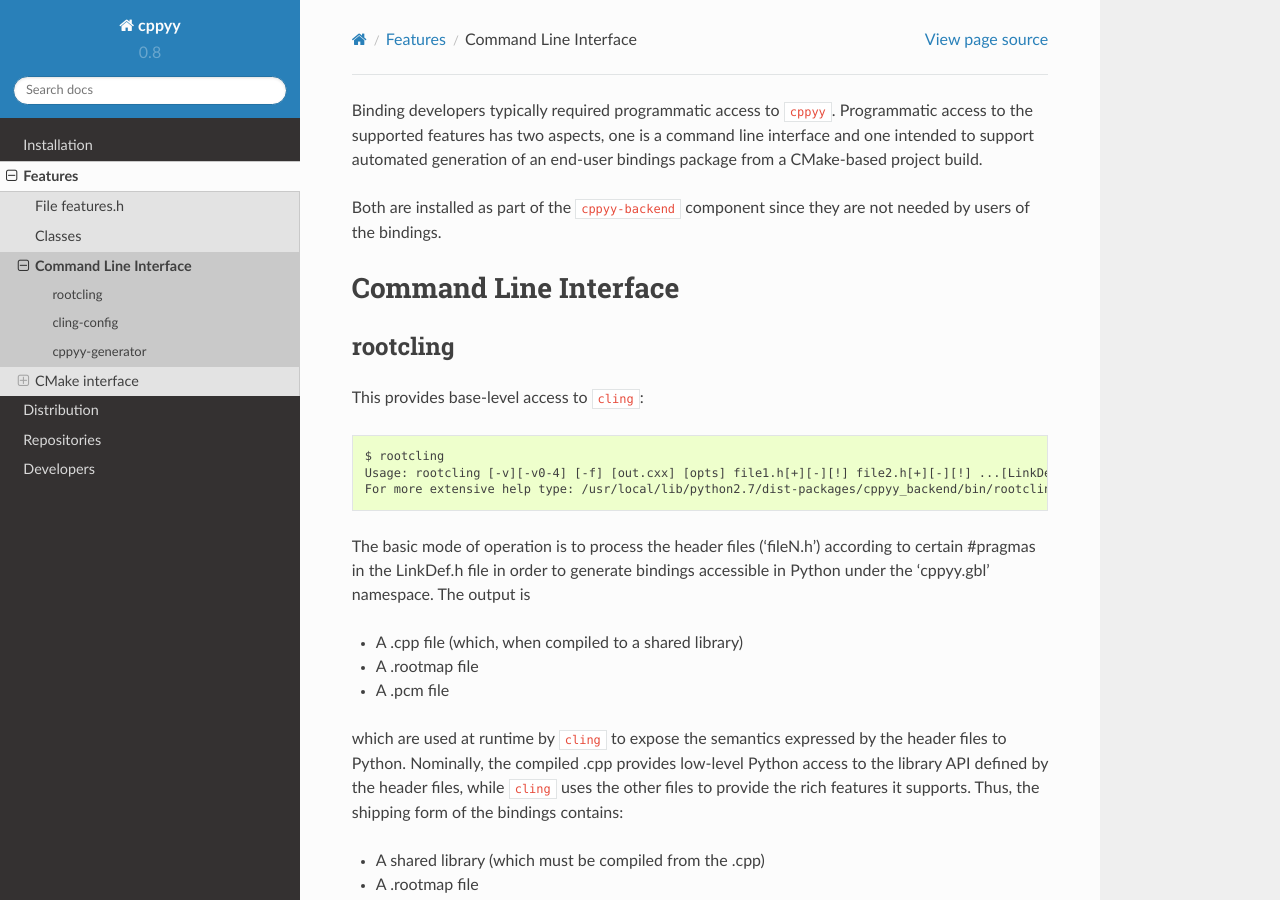
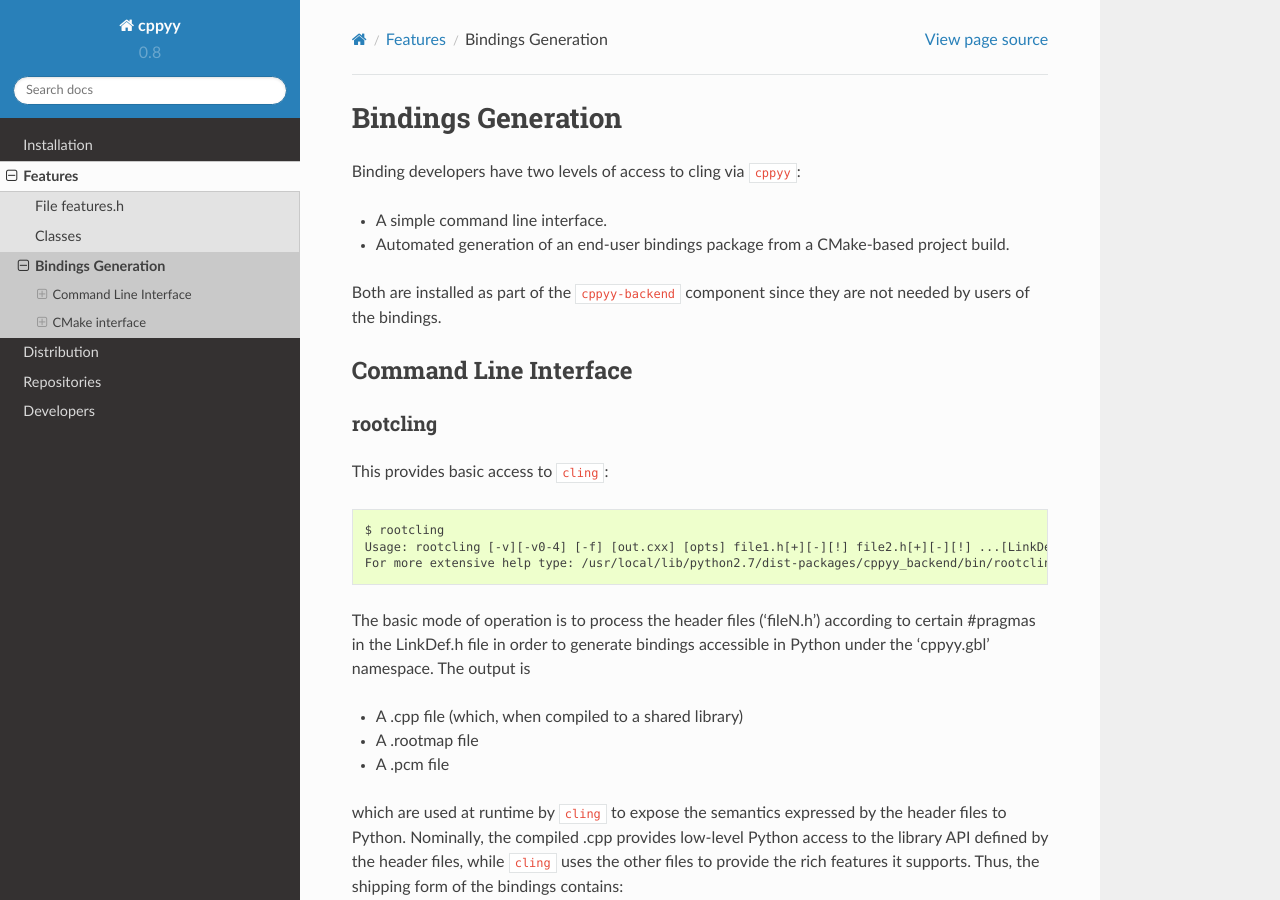
Before and after one commit to wlav/cppyy, a Sphinx documentation site: the page built from doc/source/bindings_generation.rst, in a window 1280 px wide and 900 px high. Built offline with Sphinx 7.4.7 and the Read the Docs theme 2.0.0, drawn with Linux system fonts in a browser that asks for light colours; some of the changed text lies outside the part shown.

Commit message:
Rename programmatic access -> bindings generation.

```diff
--- a/doc/source/programmatic_access.rst
+++ b/doc/source/bindings_generation.rst
@@ -1,8 +1,12 @@
+===================
+Bindings Generation
+===================
 
-Binding developers typically required programmatic access to ``cppyy``.
-Programmatic access to the supported features has two aspects, one is a command
-line interface and one intended to support automated generation of an end-user
-bindings package from a CMake-based project build.
+Binding developers have two levels of access to cling via ``cppyy``:
+
+* A simple command line interface.
+* Automated generation of an end-user bindings package from a CMake-based
+  project build.
 
 Both are installed as part of the ``cppyy-backend`` component since they are
 not needed by users of the bindings.
@@ -13,7 +17,7 @@ Command Line Interface
 rootcling
 ---------
 
-This provides base-level access to ``cling``::
+This provides basic access to ``cling``::
 
     $ rootcling
     Usage: rootcling [-v][-v0-4] [-f] [out.cxx] [opts] file1.h[+][-][!] file2.h[+][-][!] ...[LinkDef.h]
--- a/doc/source/features.rst
+++ b/doc/source/features.rst
@@ -9,7 +9,7 @@ Features
 .. toctree::
 
    classes
-   programmatic_access
+   bindings_generation
 
 The following is not meant to be an exhaustive list, but more of a show case.
 Most features will be fairly obvious: classes are classes with inheritance
```
Also changed, not shown: other parts of doc/source/bindings_generation.rst (+2 -2 lines).
